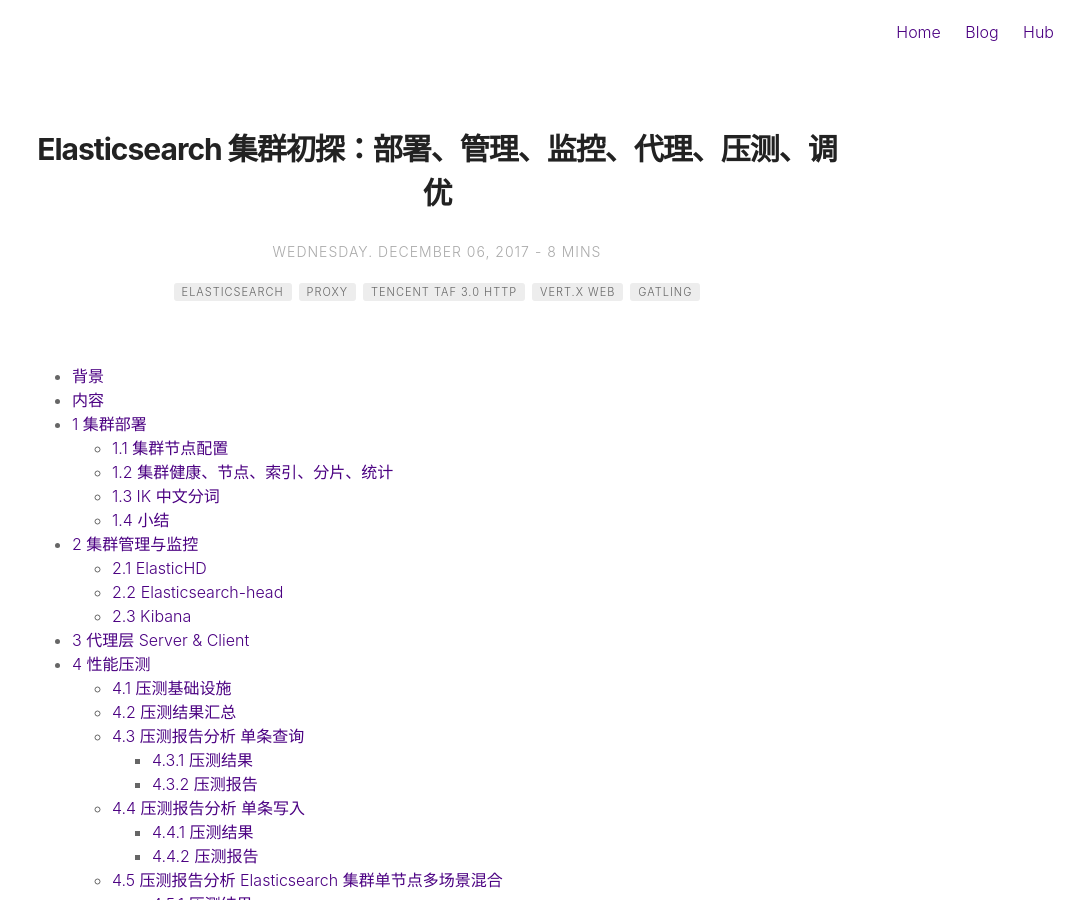
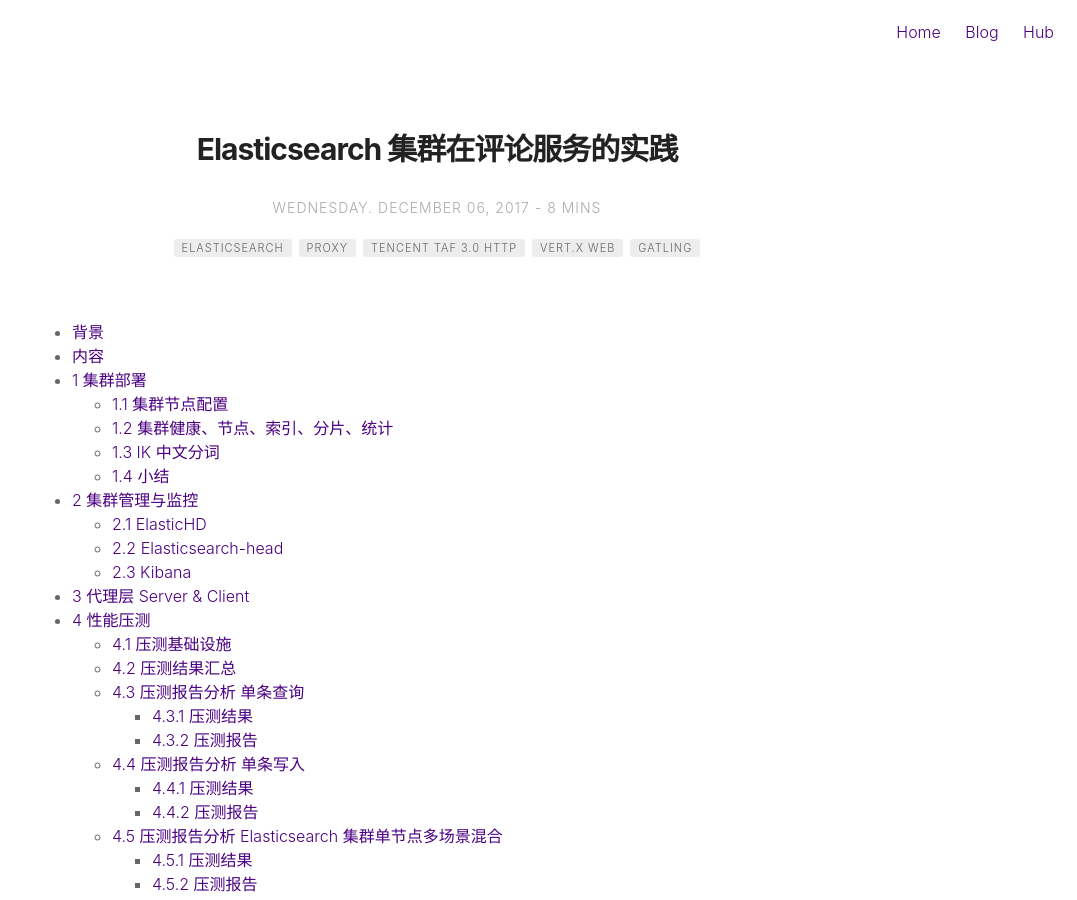
Before and after one commit to Jiangew/jiangew.github.io, a Jekyll site: the page built from _posts/17-12-06-es-deploy-proxy.md, in a window 1280 px wide and 900 px high. Shown: the whole window, without its empty margins (203-1280 px from the left). Built offline with Jekyll 4.4.1, drawn with Linux system fonts in a browser that asks for light colours; comment, search, counter and statistics services are not loaded.

Commit message:
polish blog title

```diff
--- a/_posts/17-12-06-es-deploy-proxy.md
+++ b/_posts/17-12-06-es-deploy-proxy.md
@@ -1,5 +1,5 @@
 ---
-title: "Elasticsearch 集群初探：部署、管理、监控、代理、压测、调优"
+title: "Elasticsearch 集群在评论服务的实践"
 layout: post
 date: 2017-12-06 11:45
 image: /assets/images/base/markdown.jpg
```
